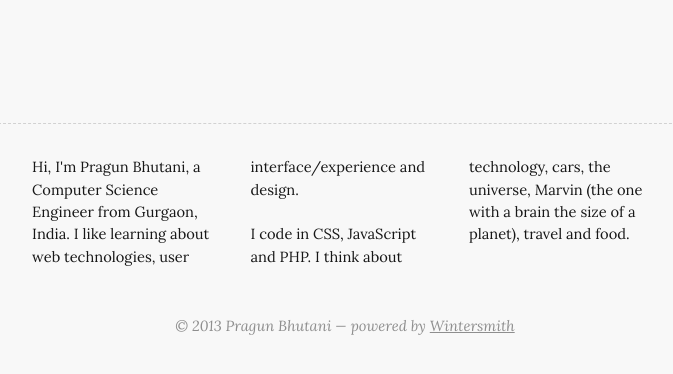
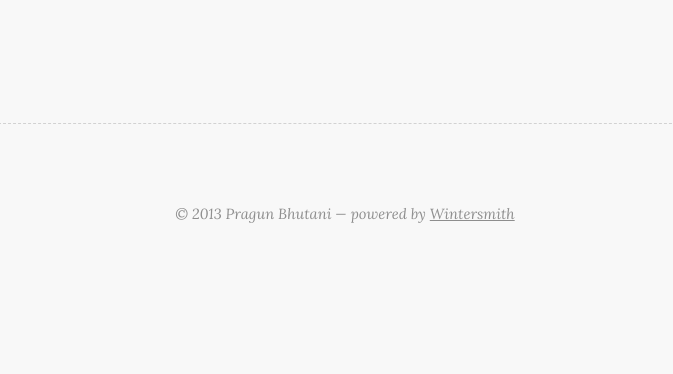
Before and after one commit to pragunbhutani/blog.pragunbhutani.in, a plain HTML site: page archive.html in a window 1280 px wide. Shown: the part 412-786 px from the top of the page, without its empty margins (295-968 px from the left). Drawn offline with Linux system fonts and the light colour scheme.

Commit message:
Removed that ruddy about text

```diff
--- a/archive.html
+++ b/archive.html
@@ -36,12 +36,7 @@
     </div>
     <footer>
       <div class="content-wrap">
-        <section class="about"><p>Hi, I&#39;m Pragun Bhutani, a Computer Science Engineer from Gurgaon, India.
-I like learning about web technologies, user interface/experience and design.</p>
-<p>I code in CSS, JavaScript and PHP. I think about technology, cars,
-the universe, Marvin (the one with a brain the size of a planet),
-travel and food.</p>
-
+        <section class="about">
         </section>
         <section class="copy">
           <p>&copy; 2013 Pragun Bhutani &mdash; powered by&nbsp;<a href="https://github.com/jnordberg/wintersmith">Wintersmith</a>
```
Also changed, not shown: articles/hello-world/index.html (+1 -6 lines), index.html (+1 -6 lines).
